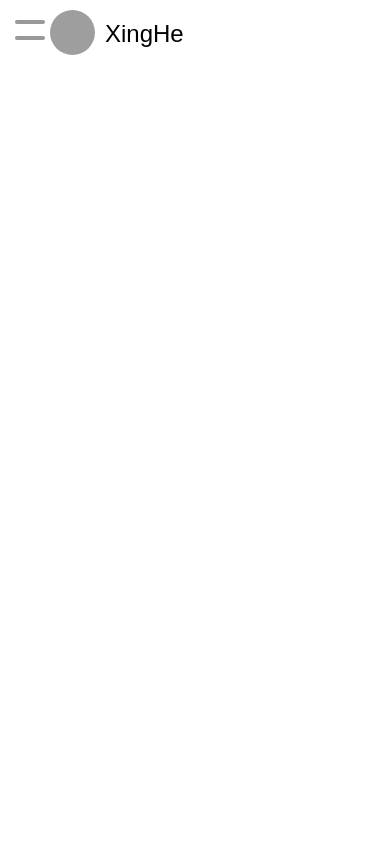
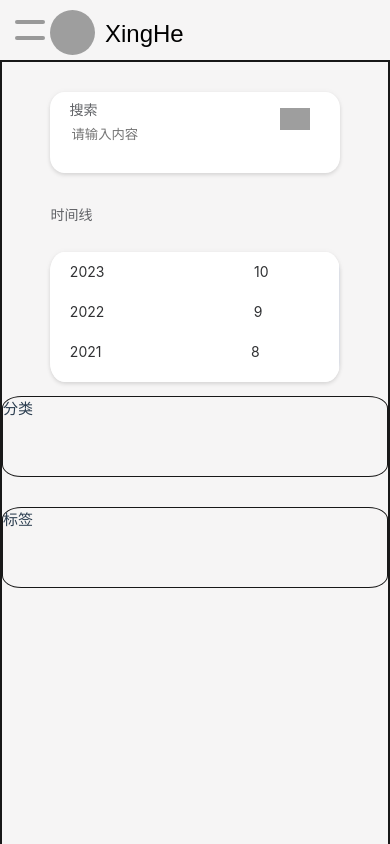
Before and after one commit to XingHe0918/XingHeBlog, a Vue app: page /previewPage in a window 390 px wide. Before the commit this address had no page. Built offline with nearby package versions, Linux system fonts and the light colour scheme; grey boxes are pictures that could not be loaded.

Commit message:
对于文字起始页面的搜索和时间线的基本建立

```diff
--- a/src/App.vue
+++ b/src/App.vue
@@ -15,9 +15,12 @@
 
           <div class="navbar-drawer" :class="{ 'open': menuView }">
             <div style="width: 100%;">
-              <el-menu>
-                <el-menu-item index="/">
+              <el-menu router default-active="">
+                <el-menu-item index="/" @click="changeMenuView">
                   <el-text class="App-navigation-router-link" style="font-size: 24px;">首页</el-text>
+                </el-menu-item>
+                <el-menu-item index="/articleClassification" @click="changeMenuView">
+                  <el-text class="App-navigation-router-link" style="font-size: 24px">文章</el-text>
                 </el-menu-item>
               </el-menu>
             </div>
@@ -25,9 +28,8 @@
         </div>
       </div>
       <div class="App-navigation">
-        <overlayTransition :visible="isOverlayVisible"/>
         <router-link to="/" class="App-navigation-router-link" >首页</router-link>
-        <router-link to="/articleClassification" class="App-navigation-router-link">文章</router-link>
+        <router-link to="/previewPage" class="App-navigation-router-link">文章</router-link>
         <router-link to="/projectClassification" class="App-navigation-router-link">我的</router-link>
         <router-link to="/about" class="App-navigation-router-link">关于</router-link>
         <router-link to="/message" class="App-navigation-router-link">留言</router-link>
@@ -36,14 +38,15 @@
     </div>
       <RouterView class="APPBody"/>
   </div>
-
-
+  <overlayTransition :visible="isOverlayVisible"/>
 </template>
 
 <script setup lang="ts">
 import { ref, watch } from 'vue';
 import { useRoute } from 'vue-router';
 import overlayTransition from "@/views/tool/overlay/overlay-transition.vue";
+
+
 const menuView = ref<boolean>(false);
 const isOverlayVisible = ref<boolean>(false);
 
@@ -52,6 +55,7 @@ const route = useRoute();
 watch(route, () => {
   isOverlayVisible.value = true;
   setTimeout(() => {
+    menuView.value = false;
     isOverlayVisible.value = false;
   }, 0);
 });
@@ -71,6 +75,9 @@ const changeMenuView = () => {
 html {
   scrollbar-width: none;
   -ms-overflow-style: none;
+}
+body{
+  background: #f6f5f5;
 }
 
 .navbar-drawer {
@@ -181,7 +188,7 @@ html {
 }
 
 
-@media (max-width: 850px)  {
+@media (max-width: 740px)  {
   .App-navigation {
     display: none;
   }
--- a/src/router/index.ts
+++ b/src/router/index.ts
@@ -24,7 +24,14 @@ const router = createRouter({
     {
       path: '/articleClassification',
       name: 'articleClassification',
-      component: () => import('../views/articleClassification/articleClassification.vue')
+      component: () => import('../views/articleClassification/articleClassification.vue'),
+      children:[
+        {
+          path:'/previewPage',
+          name:'/previewPage',
+          component: () => import('../views/articleClassification/previewPage/previewPage.vue')
+        }
+      ]
     }
   ]
 })
--- a/src/views/articleClassification/articleClassification.vue
+++ b/src/views/articleClassification/articleClassification.vue
@@ -1,6 +1,47 @@
 
 <template>
-  <div>
+  <div class="articleClassificationMain" style="border: #181818 solid 1px">
+    <div>
+      <div class="articleClassificationBodyLeft">
+        <div class="articleClassificationBodySearch">
+          <div class="articleClassificationBodySearchLeft">
+            <el-text>搜索</el-text>
+            <div>
+              <input class="articleClassificationBodySearchInput" type="text" placeholder="请输入内容"/>
+            </div>
+          </div>
+          <div class="articleClassificationBodySearchRight">
+            <el-image class="articleClassificationBodySearchImage" :src="SearchImage"></el-image>
+          </div>
+        </div>
+        <div class="articleClassificationBodyTimeline">
+          <div class="articleClassificationBodyTimelineTitle">
+            <el-text>时间线</el-text>
+          </div>
+<!--          <div class="articleClassificationBodyTimelineColumnName">-->
+<!--            <el-text>时间</el-text>-->
+<!--            <el-text style="margin-left: 40%">文章数量</el-text>-->
+<!--          </div>-->
+          <div  class="articleClassificationBodyTimelineBody">
+            <el-menu>
+              <el-menu-item v-for="(item,index) in timelineData" :key="index" >
+                <div>{{item.dateTime}}</div>
+                <div class="articleClassificationBodyTimelineBodyEl-menu-item-right">{{item.sum}}</div>
+              </el-menu-item>
+            </el-menu>
+          </div>
+        </div>
+        <div class="articleClassificationBodyCategory">
+          分类
+        </div>
+        <div class="articleClassificationBodyTag">
+          标签
+        </div>
+      </div>
+      <div class="articleClassificationBodyRight">
+        <RouterView/>
+      </div>
+    </div>
     <slide-up-overlay :visible="overlay_out_view"></slide-up-overlay>
   </div>
 </template>
@@ -9,7 +50,30 @@
 import { ref } from 'vue'
 import slideUpOverlay from '@/views/tool/overlay/overlay-out.vue'
 import {onBeforeRouteLeave} from "vue-router";
+import SearchImage from '@/image/搜索.png';
+
+
 const overlay_out_view = ref(false)
+const timelineData = ref([
+  {
+    dateTime: '2023',
+    sum: 10,
+  },
+  {
+    dateTime: '2022',
+    sum: 9,
+  },
+  {
+    dateTime: '2021',
+    sum: 8,
+  },
+  {
+    dateTime: '2020',
+    sum: 7,
+  }
+])
+
+
 
 onBeforeRouteLeave((to, from, next) => {
   console.log('beforeRouteLeave called'); // 添加日志输出以确认是否调用
@@ -22,5 +86,194 @@ onBeforeRouteLeave((to, from, next) => {
 </script>
 
 <style scoped>
+.articleClassificationMain{
+  overflow: auto;
+}
+
+.articleClassificationBodyLeft {
+  border: #181818 solid 1px;
+  width: 25%;
+  height: 100vh;
+  position: relative;
+  float: left;
+  padding-top: 30px;
+  align-items: center;
+  display: flex;
+  flex-direction: column;
+}
+
+.articleClassificationBodyLeft > div{
+  margin-bottom: 30px;
+}
+
+.articleClassificationBodyRight {
+  border: #181818 solid 1px;
+  width: 70%;
+  height: 100vh;
+  position: relative;
+  float: left;
+}
+
+
+.articleClassificationBodySearch {
+  background: white;
+  box-shadow: 0 2px 4px rgba(0, 0, 0, .12), 0 0 6px rgba(0, 0, 0, .04);
+  width: 75%;
+  height: 10%;
+  position: relative;
+  float: left;
+  border-radius: 7% 7% 7% 7% / 25% 25% 25% 25%;
+  padding-top: 3%;
+  padding-left: 8%;
+  transition: margin-top 0.5s ease , width 0.5s ease,height 0.5s ease,padding-top 0.5s ease,padding-left 0.8s ease;
+}
+
+.articleClassificationBodySearch:hover{
+  padding-top: 4%;
+  width: 80%;
+  height: 11%;
+  margin-top: -7px;
+  box-shadow: 0 2px 4px rgba(0, 0, 0, .4), 0 0 6px rgba(0, 0, 0, .04);
+}
+
+
+
+.articleClassificationBodySearchLeft{
+  float: left;
+  width: 50%;
+}
+.articleClassificationBodySearchRight{
+  margin-top: 10px;
+  margin-right: 30px;
+  float: right;
+}
+
+.articleClassificationBodySearchInput{
+  outline: none;
+  border: none;
+  width: 80%;
+}
+
+.articleClassificationBodySearchImage {
+  width: 30px;
+  float: right;
+}
+
+.articleClassificationBodyTimeline {
+  width: 80%;
+  height: 20%;
+  position: relative;
+  float: left;
+  border-radius: 7% 7% 7% 7% / 15% 15% 15% 15%;
+}
+
+.articleClassificationBodyTimelineColumnName{
+  margin-left: 8%;
+}
+
+
+
+.articleClassificationBodyTimelineBody{
+  background: white;
+  position: relative;
+  box-shadow: 0 2px 4px rgba(0, 0, 0, .12), 0 0 6px rgba(0, 0, 0, .04);
+  height: 80%;
+  width: 90%;
+  margin-left: 10px;
+  margin-top: 25px;
+  border-radius: 7% 7% 7% 7% / 15% 15% 15% 15%;
+  overflow: auto;
+  transition: margin-top 0.5s ease, margin-left 0.5s ease , width 0.5s ease,height 0.5s ease, box-shadow 0.5s ease;
+}
+.articleClassificationBodyTimelineBody:hover{
+  height: 90%;
+  width: 100%;
+  margin-left: 0;
+  margin-top: 15px;
+  box-shadow: 0 2px 4px rgba(0, 0, 0, .4), 0 0 6px rgba(0, 0, 0, .04);
+}
+
+.articleClassificationBodyTimelineTitle{
+  margin-left: 10px;
+}
+
+.articleClassificationBodyTimelineBody>>>.el-menu-item{
+  height: 40px;
+}
+
+.articleClassificationBodyTimelineBody>>>.el-menu-item>div{
+  margin-right: 60%;
+}
+
+.articleClassificationBodyCategory {
+  border: #181818 solid 1px;
+  width: 100%;
+  height: 10%;
+  position: relative;
+  float: left;
+  border-radius: 5% 5% 5% 5% / 15% 15% 15% 15%;
+}
+
+.articleClassificationBodyTag {
+  border: #181818 solid 1px;
+  width: 100%;
+  height: 10%;
+  position: relative;
+  float: left;
+  border-radius: 5% 5% 5% 5% / 15% 15% 15% 15%;
+}
+
+
+@media (max-width: 740px) {
+
+  .articleClassificationBodyLeft {
+    width: 100%;
+  }
+  .articleClassificationBodyRight {
+    width: 100%;
+  }
+  .articleClassificationBodySearch {
+    background: white;
+    box-shadow: 0 2px 4px rgba(0, 0, 0, .12), 0 0 6px rgba(0, 0, 0, .04);
+    width: 75%;
+    height: 10%;
+    position: relative;
+    float: left;
+    border-radius: 5% 5% 5% 5% / 20% 20% 20% 20%;
+    padding-top: 1.5%;
+    padding-left: 5%;
+    transition: margin-top 0.5s ease , width 0.5s ease,height 0.5s ease,padding-top 0.5s ease,padding-left 0.8s ease;
+  }
+
+  .articleClassificationBodySearch:hover{
+    padding-top: 2%;
+    width: 80%;
+    height: 11%;
+    margin-top: -7px;
+    box-shadow: 0 2px 4px rgba(0, 0, 0, .4), 0 0 6px rgba(0, 0, 0, .04);
+  }
+
+  .articleClassificationBodyTimelineBody{
+    background: white;
+    position: relative;
+    box-shadow: 0 2px 4px rgba(0, 0, 0, .12), 0 0 6px rgba(0, 0, 0, .04);
+    height: 80%;
+    width: 94%;
+    margin-left: 3%;
+    margin-top: 25px;
+    border-radius: 5% 5% 5% 5% / 15% 15% 15% 15%;
+    overflow: auto;
+    transition: margin-top 0.5s ease, margin-left 0.5s ease , width 0.5s ease,height 0.5s ease, box-shadow 0.5s ease;
+  }
+  .articleClassificationBodyTimelineBody:hover{
+    height: 90%;
+    width: 100%;
+    margin-left: 0;
+    margin-top: 15px;
+    box-shadow: 0 2px 4px rgba(0, 0, 0, .4), 0 0 6px rgba(0, 0, 0, .04);
+  }
+
+
+}
 
 </style>
--- /dev/null
+++ b/src/views/articleClassification/previewPage/previewPage.vue
@@ -0,0 +1,13 @@
+
+
+<template>
+  <div >previewPage</div>
+</template>
+
+<script setup lang="ts">
+
+</script>
+
+<style scoped>
+
+</style>
--- a/src/views/tool/overlay/overlay-out.vue
+++ b/src/views/tool/overlay/overlay-out.vue
@@ -21,7 +21,7 @@ defineProps<{
   height: 100%;
   background-color: rgba(0, 0, 0, 1);
   z-index: 19999;
-  transition: top 1s ease;
+  transition: top 0.8s ease;
 }
 
 .slide-up-overlay-enter-active {
```
